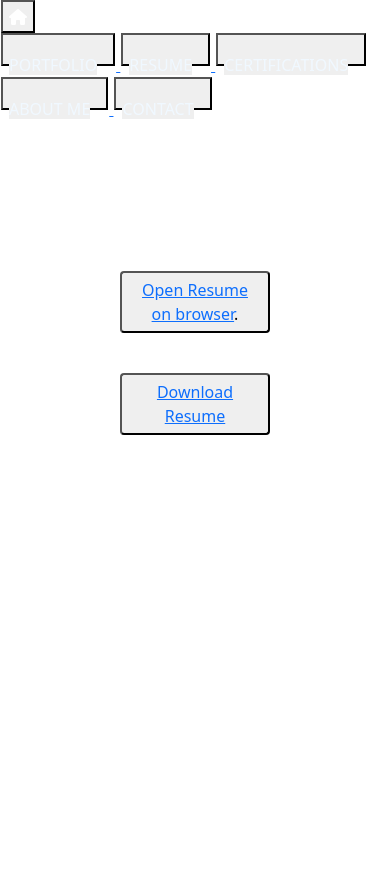
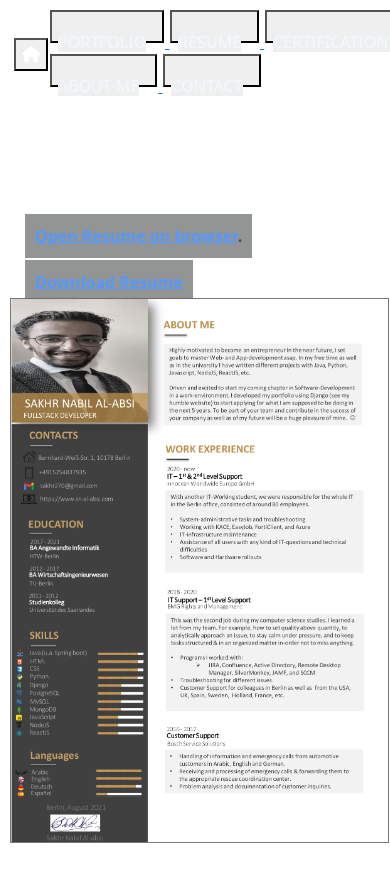
Before and after one commit to blitz-de/myPortfolio_with_django, a Django app: page /resume in a window 390 px wide; the page is wider, and only the part inside the window is pictured. Before the commit the page ends 435 px from the top of that part, so only its background shows below. Run offline with Django 3.2, Linux system fonts and the light colour scheme; some libraries are stand-ins or nearby versions.

Commit message:
added resume photo and fixed some issues

```diff
--- a/jobs/static/css/mobile.css
+++ b/jobs/static/css/mobile.css
@@ -1,18 +1,9 @@
-
-/*
-@media screen and (max-width:400px)
-                   and (max-height:100px) {
-    .top_navbar {
-
-    }
-} */
-
-
 @media only screen and (max-width: 400px)
         and (max-height:100px) {
     .top_navbar {
         align-items: center;
-        width: 100%;
+        width: 390px !important;
+        margin: 10px 11px 12px 13px;
         position: fixed;
         top: 0 !important;
         transition: top 0.3s important;
@@ -23,10 +14,11 @@
 
 
 @media only screen and (max-width: 400px) {
-    .navBar__container {
-        width: 100%;
+    .top_navbar_container {
+        width: 500px;
+        margin: 10px 11px 12px 13px;
+        display: flex;
         align-items: center;
-        background: white;
     }
 }
 
@@ -39,6 +31,14 @@
     }
 }
 
+@media only screen and (max-width: 400px) {
+    .aboutMe__container {
+        margin: 180px 11px 12px 13px;
+        padding-right: -10px;
+
+    }
+}
+
 @media  only screen and (max-width: 400px) {
     .certifications__page{
         position: absolute;
@@ -46,17 +46,24 @@
 
 }
 
+@media  only screen and (max-width: 400px) {
+    .certifications__container{
+        /* position: absolute; */
+        margin: 180px 11px 12px 13px;
+    }
+
+}
+
+
 @media only screen and (max-width: 400px){
     .aboutMe__sectionInfo {
         width: 370px;
         left: 50%;
         padding-bottom: 40px;
-        margin: 0 auto;
+        margin: 10px 11px 12px -22px;
         display: flex;
         align-items: center;
         justify-content: center;
-        /* padding-left: auto !important;
-        padding-right: auto !important; */
     }
 }
 @media only screen and  (max-width: 400px){
@@ -77,7 +84,7 @@
         right: 50%;
         text-overflow: clip;
         font-size: 20px;
-        margin: 10px auto;
+        margin: 10px 11px 12px -22px;
         align-items: center;
         justify-content: center;
         /* z-index: 15; */
@@ -85,7 +92,12 @@
 }
 @media only screen and (max-width: 400px) {
     .portfolio__page {
-        position: absolute;
+        position: relative;
+    }
+}
+@media only screen and (max-width: 400px) {
+    .portfolio__container {
+        margin: 180px 11px 12px 13px;
     }
 }
 @media only screen and (max-width: 400px){
@@ -114,59 +126,162 @@
 
  @media only screen and (max-width: 400px){
     .homeIntroductionContainer {
-/*     width: 100%; */
-    font-size: 25px;
+        position: relative;
+        padding:10px;
+        width: 390px;
+        height: 400px;
+        overflow:hidden;
+        float:left;
+        margin: 360px auto 0px 0%;
+
 }
  }
 
-/* iphone x */
-/* @media only screen and (device-width:400px)
-                    and (device-height: 899px)
-                    and (-webkit-device-pixel-ratio: 3) {
-.aboutMe__sectionInfo {
-    font-size: 5px;
+ @media only screen and (max-width: 400px){
+    .myName {
+        color: #929496;
+        text-align: center;
+        font-size: 48px;
+        font-weight: normal;
 }
- */
+ }
+
+ @media only screen and (max-width: 400px){
+    .profession {
+        color: #797979;
+        width: 100%;
+        text-align:center;
+        font-size: 36px;
+        font-weight: bold;
+}
+ }
+
+ @media only screen and (max-width: 400px){
+    .btnpdf {
+        top: -570px;
+        background-color: #666969;
+        border: none;
+        font-weight: bold;
+        padding: 10px 10px;
+        text-align: center;
+        font-size: 16px;
+        margin: 0px 20px 2px 0px;
+        opacity:0.7;
+        transition: 0.3s;
+
+    }
+ }
+
+ @media only screen and (max-width: 400px){
+    .container{
+        width: auto;
+        margin: 40px 50% 42px 30%; /*up, right, down, left */
+        padding: 0 40% 0 60%;
+    }
+ }
+
+ @media only screen and (max-width: 400px){
+
+    .bottom-wrapper {
+        width:100%;
+        padding-top:180px;
+        z-index:5;
+        overflow:auto;
+    }
+ }
 
 
+@media only screen and (max-width:400px)
+{.flex-child {
+    -webkit-box-flex: 1 1 auto;
+    -moz-box-flex:  1 1 auto;
+    -webkit-flex:  1 1 auto;
+    -ms-flex:  1 1 auto;
+    flex:  1 1 auto;
+}
+}
 
-/* iphone x */
-@media only screen and (device-width:375px)
-                    and (device-height: 812px)
-                    and (-webkit-device-pixel-ratio: 3){
-    .resumepdfs {
-    /** display: inline-block;*/
-        font-size: 16px;
+@media only screen and (max-width:400px)
+                   {
+                       .row{
+                           width: 100%;
+                           /* padding: 9px; */
+                           margin: 10px 11px 12px 13px;
+                       }
+                    }
+@media only screen and (max-width:400px)
+                   {
+    .wrap{
+        padding:0px;
+        border: 1px solid #777;
+        width: 379px;
+        height: 545px;
+        overflow:hidden;
+        float:left;
+        margin: -20px 0px 20px 10px;
     }
 }
-/* iphone x */
 @media only screen and (max-width:400px)
-                   {
-    .btnpdf  {
-        position: relative;
-        display: inline;
-        top: 130px;
-        right: 40px;
-        width: 150px;
-        padding: 5px 13px;
-        margin: 20px 160px;
-        border-radius: 4px;
-    }
+{
+.inner{
+    width: 100%;
+    height: 100%;
+    overflow:hidden;
+    text-align:center;
+    position:relative;
+}
+}
+@media only screen and (max-width:400px)
+{
+.inner img{
+    max-width: 100%;
+    position:absolute;
+    left:0;top:0;
+}
+}
+@media only screen and (max-width:400px)
+{
+.wrapper {
+    width:100%;
+    position:fixed;
+    z-index:10;
+    background:inherit;
+}
 }
 
-/* iphone x
-@media only screen and (max-width:375px)
-{
-    .resumepdfs {
-        position: fixed;
-        top: 90px;
-        left: 0;
-        z-index: 999;
-        width: 100%;
-        height: 23px;
-        text-align: center;
-        display: inline-block;
-        overscroll-behavior: auto;
+@media only screen and (max-width: 600px) {
+    .portfolio__row {
+      display: flex;
+      flex-direction: column;
+      align-items: center;
     }
-}
-*/
+    .portfolio__title {
+      font-size: 27px;
+    }
+    .github__link {
+      margin-top: 10px;
+    }
+  }
+
+  @media only screen and (max-width: 600px) {
+    .certifications__row {
+      display: flex;
+      flex-direction: column;
+      align-items: center;
+    }
+    .certifications__title {
+      font-size: 27px;
+    }
+  }
+
+  @media only screen and (max-width: 600px) {
+    .contact__container {
+        margin: 200px 35% 42px 30%;
+    }
+  }
+
+  @media only screen and (max-width: 600px) {
+    .contact__title{
+        width: 280px;
+    }
+  }
--- a/jobs/templates/jobs/contact.html
+++ b/jobs/templates/jobs/contact.html
@@ -54,7 +54,7 @@
                     <span class="MuiIconRipple-root"></span>
                 </button>
             </a>
-            <a href="https://github.com/blitz-de?tab=repositories
+            <a href="https://github.com/blitz-de?tab=repositories"
                class="contact__socialLink">
                 <button class="MuiButtonBase-root MuiIconButton-root"
                     tabindex="0" type="button">
--- a/jobs/templates/jobs/navigation.html
+++ b/jobs/templates/jobs/navigation.html
@@ -25,6 +25,8 @@
 
     <script src="{%static 'js/jquery-3.6.0.min.js' %}" type="text/javascript"></script>
     <script src="{% static 'js/bootstrap.min.js' %} " type="text/javascript"></script>
+    <script src="{%static 'js/hideAboutMeButtons.js' %}" type="text/javascript"></script>
+
 
     <script type="text/javascript">
 	window.useTrailingSlashes = true;
@@ -36,6 +38,7 @@
 
   <main>
             <!-- The Top Navbar with buttons -->
+            <div class="wrapper">
             <dev class="top_navbar">
                 <dev class="top_navbar_container">
                     <a class="navBar__link" href="/">
@@ -72,53 +75,13 @@
                     </div>
 
                 </dev>
-<!--                <p class="lead text-muted">Hi! My name is Sakhr. I enjoy building websites and I started this journey a couple of months ago and I want to keep learning it professionally a more professional environment with others whom I could learn from:)</p>-->
-<!--                <p>-->
-<!--                <a href="mailto:sakhr270@gmail.com" class="btn btn-primary my-2">Email Me</a>-->
-<!--                </p>-->
-<!--&lt;!&ndash;                <img src="{% static 'sakhr.jpg' %}" height="300"></img>&ndash;&gt;-->
-<!--            </div>-->
+            </div>
+
             </dev>
          </div>
           {% block content %}
           {% endblock %}
   </main>
-  <script language="JavaScript">
-    function setVisibility(id) {
-    if(document.getElementById('bt1').value=='Early Life' ){
-    document.getElementById('bt1').value = 'Early Life ';
-    document.getElementById(id).style.display = 'inline-block';
-    }
-    // else if (document.getElementById('bt1').value=='Moving to Saarbrücken'){
-    //     document.getElementById('bt1').value = 'Moving to Saarbrücken';
-    //     document.getElementById(id).style.display = 'inline-block';
-    // }
-    // else if (document.getElementById('bt1').value=='Moving to Berlin'){
-    //     document.getElementById('bt1').value = 'Moving to Berlin';
-    //     document.getElementById(id).style.display = 'inline-block';
-    // }
-    // else if (document.getElementById('bt1').value=='University'){
-    //     document.getElementById('bt1').value = 'University';
-    //     document.getElementById(id).style.display = 'inline-block';
-    // }
-    // else if (document.getElementById('bt1').value=='Moving to Saarbrücken'){
-    //     document.getElementById('bt1').value = 'Moving to Saarbrücken';
-    //     document.getElementById(id).style.display = 'inline-block';
-    // }
-    // else if (document.getElementById('bt1').value=='Working in the Customer Support Section'){
-    //     document.getElementById('bt1').value = 'Working in the Customer Support Section';
-    //     document.getElementById(id).style.display = 'inline-block';
-    // }
-    // else if (document.getElementById('bt1').value=='Working in the IT Section'){
-    //     document.getElementById('bt1').value = 'Working in the IT Section';
-    //     document.getElementById(id).style.display = 'inline-block';
-    // }
-    else{
-    document.getElementById('bt1').value = 'Early Life';
-    document.getElementById(id).style.display = 'none';
-    }
-    }
-    </script>
 
   </body>
 </html>
--- a/jobs/templates/jobs/resume.html
+++ b/jobs/templates/jobs/resume.html
@@ -1,14 +1,27 @@
-<title>Resume</title>
 {% extends 'jobs/navigation.html' %}
 {% load static %}
 <!-- {% load i18n %} -->
 {% block content %}
-        <dev class="resumepdfs">
+<title>Resume</title>
+        <dev class="container">
+            <dev class="row">
+                <dev class="col-xs-2">
+                    <div class="bottom-wrapper">
                     <button class="btnpdf">
-                <a href="{% static 'Sakhr Al-absi Lebenslauf.pdf' %}">Open Resume on browser</a>.
+                        <a href="{% static 'Sakhr Al-absi Lebenslauf.pdf' %}" title="name.pdf">Open Resume on browser</a>.
                     </button>
                     <button class="btnpdf">
                         <a href="{% static 'Sakhr Al-absi Lebenslauf.pdf' %}"   download="resume_sakhrAlabsi">Download Resume</a>
                     </button>
+                </div>
                 </dev>
+            </dev>
+
+        <div class="wrap">
+            <div class="inner">
+                <img src="{% static 'CV_pic.png' %}">
+            </div>
+        </div>
+    </dev>
+
 {% endblock %}
--- a/portfolio/settings.py
+++ b/portfolio/settings.py
@@ -1,11 +1,8 @@
 """
 Django settings for portfolio project.
-
 Generated by 'django-admin startproject' using Django 3.2.
-
 For more information on this file, see
 https://docs.djangoproject.com/en/3.2/topics/settings/
-
 For the full list of settings and their values, see
 https://docs.djangoproject.com/en/3.2/ref/settings/
 """
```
Also changed, not shown: jobs/static/css/styles.css (+92 -70 lines), jobs/templates/jobs/aboutme.html (+13 -0 lines), jobs/templates/jobs/homepage.html (+6 -5 lines), jobs/static/CV_pic.png (added), 1 other file. Lines whose indentation alone changed are shown as unchanged.
